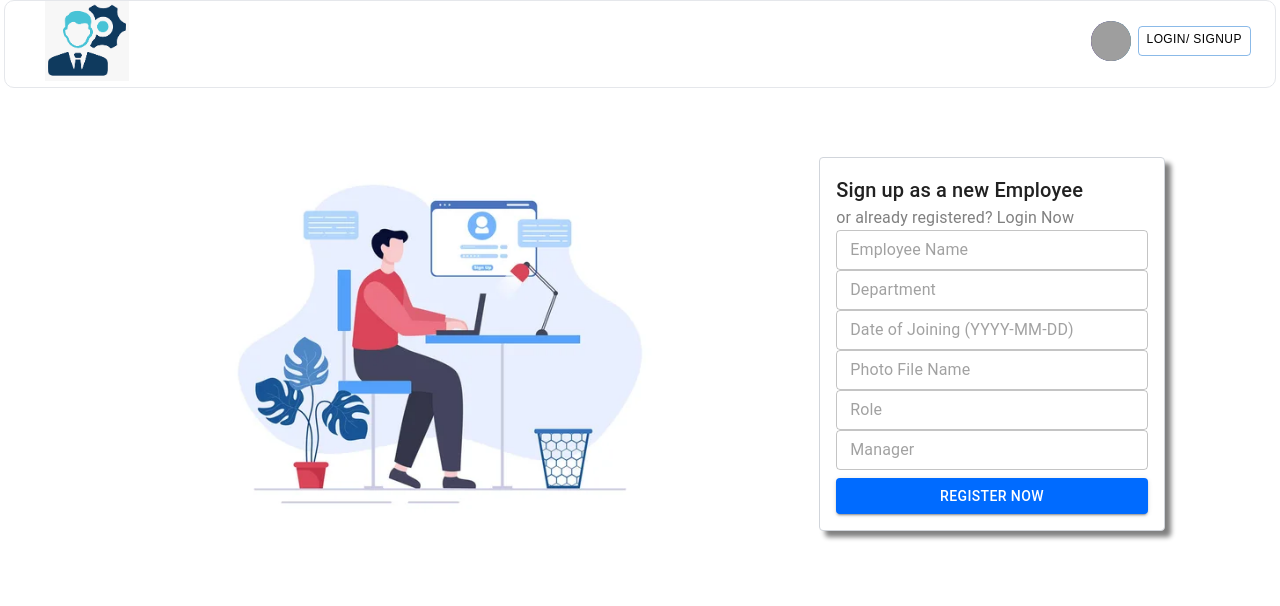
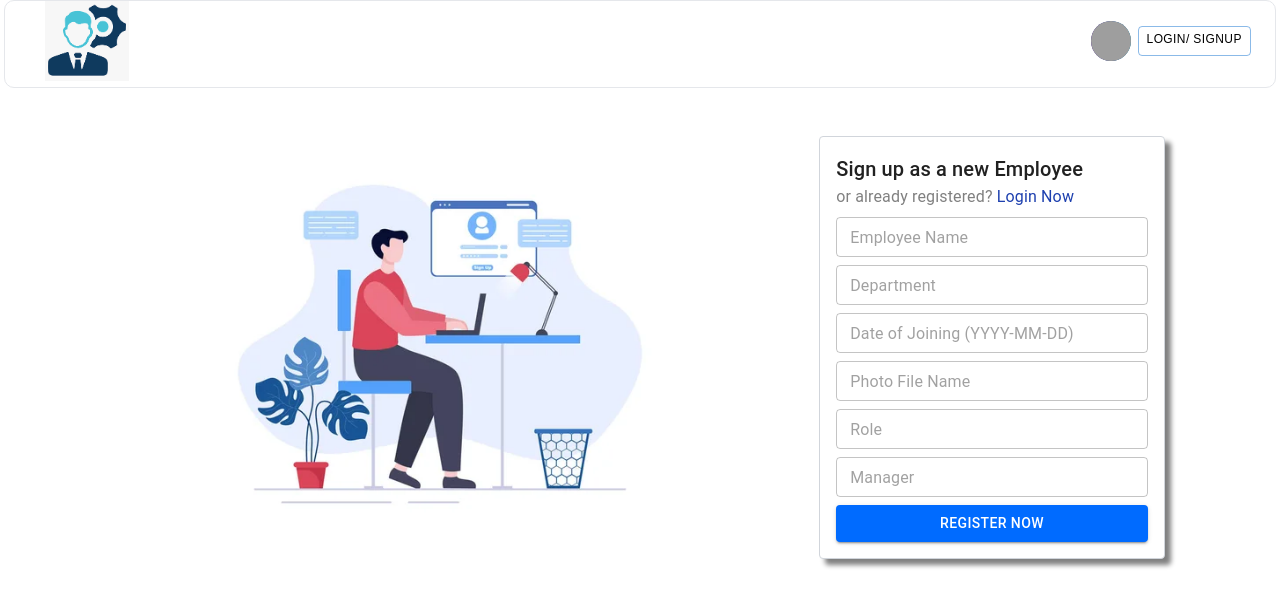
Before and after one commit to Ameyht/Python-Projects, a React (Create React App) app in the folder EmployeeManagementReactJs/employeemanagement/: page /signup in a window 1280 px wide. Shown: the top 606 px of the page. Built offline with nearby package versions, Linux system fonts and the light colour scheme; grey boxes are pictures that could not be loaded.

Commit message:
Refactored the Signup component from user to employee.

```diff
--- a/EmployeeManagementReactJs/employeemanagement/src/components/SignUp.jsx
+++ b/EmployeeManagementReactJs/employeemanagement/src/components/SignUp.jsx
@@ -14,7 +14,7 @@ const SignUp = () => {
     PhotoFileName: "",
     Role: "",
     Manager: "",
-    ProjectId:""
+    ProjectId:0
   });
 
   const addUser = useUserStore((state) => state.addUser);
@@ -45,6 +45,7 @@ const SignUp = () => {
         PhotoFileName: "",
         Role: "",
         Manager: "",
+        ProjectId:0
       });
 
       toast.success("User registered successfully!", {
@@ -173,13 +174,14 @@ const SignUp = () => {
             <Typography variant="h6">Sign up as a new Employee</Typography>
             <Typography style={{ color: "gray", fontSize: "1rem" }}>
               or already registered?{" "}
-              <Link className="text-white-800" to="/login">
+              <Link className="text-blue-800" to="/login">
                 Login Now
               </Link>
             </Typography>
             <TextField
               fullWidth
               name="EmployeeName"
+              sx={{mt:1}}
               placeholder="Employee Name"
               value={formData.EmployeeName}
               onChange={handleChange}
@@ -191,6 +193,7 @@ const SignUp = () => {
               fullWidth
               name="Department"
               placeholder="Department"
+              sx={{mt:1}}
               value={formData.Department}
               onChange={handleChange}
               size="small"
@@ -200,6 +203,7 @@ const SignUp = () => {
             <TextField
               fullWidth
               name="DateOfJoining"
+              sx={{mt:1}}
               placeholder="Date of Joining (YYYY-MM-DD)"
               value={formData.DateOfJoining}
               onChange={handleChange}
@@ -210,6 +214,7 @@ const SignUp = () => {
             <TextField
               fullWidth
               name="PhotoFileName"
+              sx={{mt:1}}
               placeholder="Photo File Name"
               value={formData.PhotoFileName}
               onChange={handleChange}
@@ -220,6 +225,7 @@ const SignUp = () => {
             <TextField
               fullWidth
               name="Role"
+              sx={{mt:1}}
               placeholder="Role"
               value={formData.Role}
               onChange={handleChange}
@@ -230,6 +236,7 @@ const SignUp = () => {
             <TextField
               fullWidth
               name="Manager"
+              sx={{mt:1}}
               placeholder="Manager"
               value={formData.Manager}
               onChange={handleChange}
```
